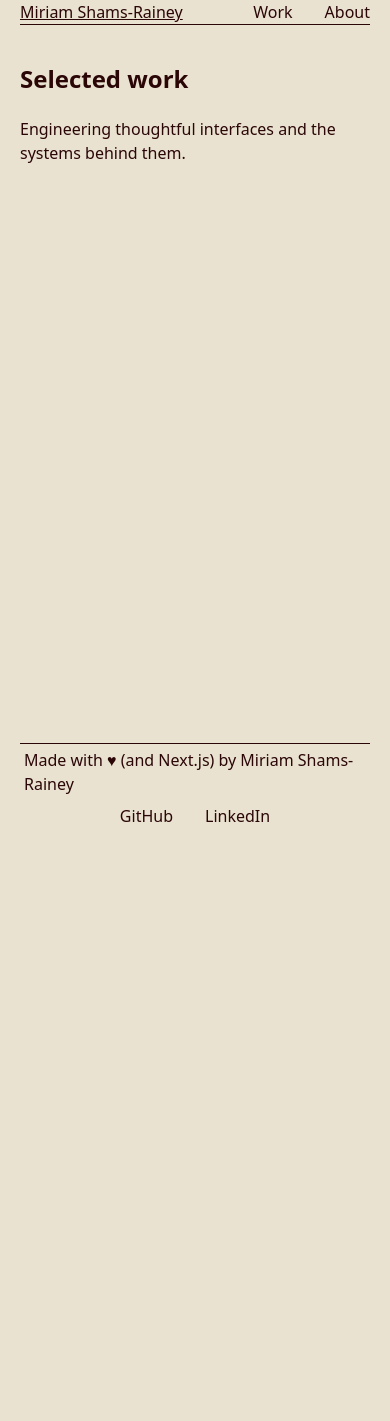
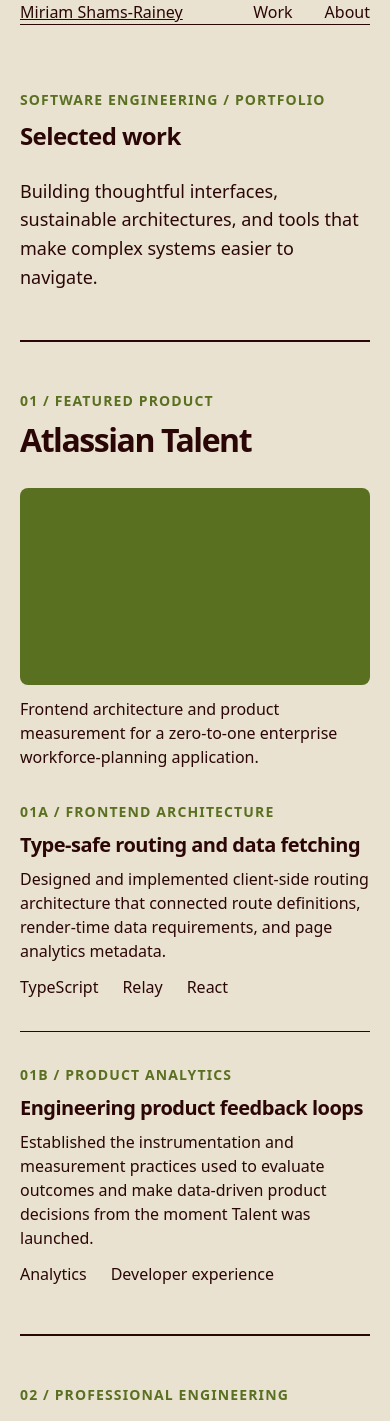
Before and after one commit to mshamsrainey/mshamsrainey-portfolio-site, a Next.js app: page /work in a window 390 px wide. Shown: the top 1421 px of the page. Before the commit the page ends 844 px from the top, so only its background shows below. Built offline with nearby package versions, Linux system fonts and the light colour scheme; a web font is replaced by a local one.

Commit message:
responsive work page v1

```diff
--- a/app/globals.css
+++ b/app/globals.css
@@ -1,12 +1,12 @@
 :root {
 	/* Color */
-  --color-linen: #E9E2D0;
-  --color-ink: #2B0607;
-  --color-olive: #5A7021;
-  --color-plum: #73224F;
-  --color-clay: #DE7555;
-  --color-lilac: #C5BAEB;
-  --color-raspberry: #E74462;
+	--color-linen: #e9e2d0;
+	--color-ink: #2b0607;
+	--color-olive: #5a7021;
+	--color-plum: #73224f;
+	--color-clay: #de7555;
+	--color-lilac: #c5baeb;
+	--color-raspberry: #e74462;
 
 	/* Layout */
 	--content-width: 72rem;
@@ -42,12 +42,23 @@
 }
 
 :focus-visible {
-  outline: 2px solid var(--color-olive);
+	outline: 2px solid var(--color-plum);
 	outline-offset: 4px;
+}
+
+.eyebrow {
+	color: var(--color-olive);
+	font-size: 0.875rem;
+	font-weight: 600;
+	letter-spacing: 0.08em;
+	text-transform: uppercase;
 }
 
 @media (prefers-reduced-motion: reduce) {
 	html {
 		scroll-behavior: auto;
 	}
+	* {
+		transition: none;
 	}
+}
--- /dev/null
+++ b/app/work/page.module.css
@@ -0,0 +1,193 @@
+.imageWrapperPlaceholder {
+	background-color: var(--color-olive);
+	border-radius: 0.5rem;
+	aspect-ratio: 16 / 9;
+	overflow: hidden;
+}
+
+.page {
+	padding-block: clamp(3rem, 6vw, 6rem);
+	display: flex;
+	flex-direction: column;
+	gap: clamp(3rem, 6vw, 6rem);
+	> article,
+	> section {
+		border-block-start: 2px solid var(--color-ink);
+		padding-block-start: clamp(3rem, 6vw, 6rem);
+	}
+	* {
+		margin: 0;
+	}
+	h3 {
+		font-size: clamp(1.25rem, 2vw, 3.5rem);
+		line-height: 1.05;
+		letter-spacing: -0.025em;
+		text-wrap: balance;
+	}
+}
+
+.intro {
+	display: flex;
+	flex-direction: column;
+	gap: 0.75rem;
+	max-width: 75ch;
+	font-size: clamp(1.125rem, 1.5vw, 1.375rem);
+	line-height: 1.6;
+	h1,
+	h2,
+	h3 {
+		font-size: clamp(1.5rem, 3vw, 4.5rem);
+		line-height: 1.05;
+		letter-spacing: -0.025em;
+		text-wrap: balance;
+		padding-block-end: 1rem;
+	}
+}
+
+.featured {
+	display: flex;
+	flex-direction: column;
+	gap: 2rem;
+}
+
+.featuredGrid {
+	display: grid;
+	grid-template-columns: minmax(0, 1.3fr) minmax(0, 1fr);
+	gap: clamp(2rem, 5vw, 5rem);
+}
+
+.featuredOverview {
+	display: flex;
+	flex-direction: column;
+	gap: 0.75rem;
+	h2 {
+		max-width: 13ch;
+		font-size: clamp(2rem, 4vw, 5rem);
+		line-height: 1.05;
+		letter-spacing: -0.045em;
+		text-wrap: balance;
+	}
+}
+
+.featuredStories {
+	display: flex;
+	flex-direction: column;
+	gap: 2rem;
+	> section {
+		display: flex;
+		flex-direction: column;
+		gap: 0.75rem;
+	}
+	> section + section {
+		border-block-start: 1px solid var(--color-ink);
+		padding-block-start: 2rem;
+	}
+	ul {
+		list-style: none;
+		font-weight: 500;
+		display: flex;
+		display: flex;
+		flex-wrap: wrap;
+		gap: 0.5rem 1.5rem;
+		padding: 0;
+	}
+}
+
+.secondary {
+	display: flex;
+	flex-direction: column;
+	gap: 2rem;
+	> * {
+		margin-block: 0;
+	}
+}
+
+.secondaryStories {
+	display: grid;
+	grid-template-columns: repeat(2, minmax(0, 1fr));
+	gap: clamp(2rem, 4vw, 4rem);
+	> section {
+		display: flex;
+		flex-direction: column;
+		gap: 0.75rem;
+	}
+	ul {
+		list-style: none;
+		font-weight: 500;
+		display: flex;
+		display: flex;
+		flex-wrap: wrap;
+		gap: 0.5rem 1.5rem;
+		padding: 0;
+	}
+}
+
+.openSourceProjects {
+	display: flex;
+	flex-direction: column;
+	gap: 1.5rem;
+	> section {
+		display: flex;
+		flex-direction: column;
+		gap: 0.5rem;
+	}
+	section + section {
+		border-block-start: 1px solid var(--color-ink);
+		padding-block-start: 1.5rem;
+	}
+	.openSourceProjectHeader {
+		display: flex;
+		justify-content: space-between;
+		a {
+			text-decoration: none;
+			display: block;
+			position: relative;
+			padding: 0.2em 0;
+			font-weight: 500;
+			overflow: hidden;
+			&::after {
+				content: "";
+				position: absolute;
+				bottom: 0;
+				left: 0;
+				width: 100%;
+				height: 0.1em;
+				background-color: var(--color-olive);
+				transition: transform 0.5s ease;
+				opacity: 1;
+				transform: translate3d(-100%, 0, 0);
+			}
+			&:hover::after,
+			&:focus-visible::after {
+				transform: translate3d(0, 0, 0);
+			}
+		}
+	}
+	p {
+		max-width: 75ch;
+	}
+	h3 {
+		font-size: clamp(1.25rem, 2vw, 3.5rem);
+		line-height: 1.05;
+		letter-spacing: -0.025em;
+		text-wrap: balance;
+	}
+}
+
+@media (max-width: 48rem) {
+	.featuredGrid {
+		grid-template-columns: 1fr;
+	}
+	.secondaryStories {
+		grid-template-columns: 1fr;
+		section + section {
+			border-block-start: 1px solid var(--color-ink);
+			padding-block-start: 2rem;
+		}
+	}
+	.openSourceProjectHeader {
+		flex-direction: column;
+		justify-content: flex-start;
+		gap: 0.5rem;
+	}
+}
--- a/app/work/page.tsx
+++ b/app/work/page.tsx
@@ -1,19 +1,155 @@
-import { Metadata } from "next/types";
+import type { Metadata } from "next";
+import styles from "./page.module.css";
 
 export const metadata: Metadata = {
 	title: "Selected Work",
+	description:
+		"Selected software engineering, product, and creative computing projects by Miriam Shams-Rainey.",
 };
 
 export const WorkPage = () => {
 	return (
+		<div className={styles.page}>
+			<header className={styles.intro}>
+				<p className="eyebrow">Software engineering / Portfolio</p>
+
+				<h1>Selected work</h1>
+
+				<p>
+					Building thoughtful interfaces, sustainable architectures, and tools
+					that make complex systems easier to navigate.
+				</p>
+			</header>
+
+			<article className={styles.featured}>
+				<div className={styles.featuredOverview}>
+					<p className="eyebrow">01 / Featured Product</p>
+					<h2>Atlassian Talent</h2>
+				</div>
+				<div className={styles.featuredGrid}>
+					<div className={styles.featuredOverview}>
+						<div className={styles.imageWrapperPlaceholder} />
+						<p>
+							Frontend architecture and product measurement for a zero-to-one
+							enterprise workforce-planning application.
+						</p>
+					</div>
+					<div className={styles.featuredStories}>
 						<section>
-      <h1>Selected work</h1>
+							<p className="eyebrow">01A / Frontend Architecture</p>
+
+							<h3>Type-safe routing and data fetching</h3>
+
 							<p>
-        Engineering thoughtful interfaces and
-        the systems behind them.
+								Designed and implemented client-side routing architecture that
+								connected route definitions, render-time data requirements, and
+								page analytics metadata.
+							</p>
+							<ul>
+								<li>TypeScript</li>
+								<li>Relay</li>
+								<li>React</li>
+							</ul>
+						</section>
+
+						<section>
+							<p className="eyebrow">01B / Product Analytics</p>
+
+							<h3>Engineering product feedback loops</h3>
+
+							<p>
+								Established the instrumentation and measurement practices used
+								to evaluate outcomes and make data-driven product decisions from
+								the moment Talent was launched.
+							</p>
+							<ul>
+								<li>Analytics</li>
+								<li>Developer experience</li>
+							</ul>
+						</section>
+					</div>
+				</div>
+			</article>
+			<section className={styles.secondary}>
+				<div className={styles.intro}>
+					<p className="eyebrow">02 / Professional engineering</p>
+					<h2>Systems + experiences</h2>
+				</div>
+				<div className={styles.secondaryStories}>
+					<section>
+						<div className={styles.imageWrapperPlaceholder} />
+						<h3>New hire compensation experience revamp</h3>
+						<p>
+							Rebuilt a complex internal interface for recruiters and
+							compensation experts to assemble policy-compliant new hire offers
+							while investigating and helping correct the underlying
+							compensation recommendation logic.
+						</p>
+						<ul>
+							<li>UX engineering</li>
+							<li>Domain logic</li>
+						</ul>
+					</section>
+					<section>
+						<div className={styles.imageWrapperPlaceholder} />
+						<h3>AI agent software development lifecycle</h3>
+						<p>
+							Independently designed and implemented a code-first development
+							prototype for AI agents, introducing automated validation, CI/CD,
+							managed deployment workflows, and engineering governance.
+						</p>
+						<ul>
+							<li>Developer experience</li>
+							<li>AI governance</li>
+						</ul>
+					</section>
+				</div>
+			</section>
+			<section className={styles.secondary}>
+				<div className={styles.intro}>
+					<p className="eyebrow">
+						03 / Open source, research + creative computing
+					</p>
+					<h2>Other ways of building</h2>
+				</div>
+				<div className={styles.openSourceProjects}>
+					<section>
+						<div className={styles.openSourceProjectHeader}>
+							<h3>Duke Libraries description audit</h3>
+							<a
+								href="https://github.com/duke-libraries/description-audit"
+								target="_blank"
+								rel="noopener noreferrer"
+							>
+								View repository ↗
+							</a>
+						</div>
+						<p>
+							Expanded open-source tooling to help identify potentially harmful
+							language in archival descriptions. Project used or extended by
+							universities nationwide.
 						</p>
 					</section>
+					<section>
+						<div className={styles.openSourceProjectHeader}>
+							<h3>G-code painting visualizer</h3>
+							<a
+								href="https://github.com/mshamsrainey/gcode-painting-visualizer"
+								target="_blank"
+								rel="noopener noreferrer"
+							>
+								View repository ↗
+							</a>
+						</div>
+						<p>
+							Created computational previews that shorten the feedback loop for
+							robotic painting.
+						</p>
+					</section>
+				</div>
+			</section>
+		</div>
 	);
-}
+};
 
 export default WorkPage;
```
Also changed, not shown: app/page.tsx (+4 -3 lines), 1 other file (tests, documents, lock files or other folders). Lines whose indentation alone changed are shown as unchanged.
